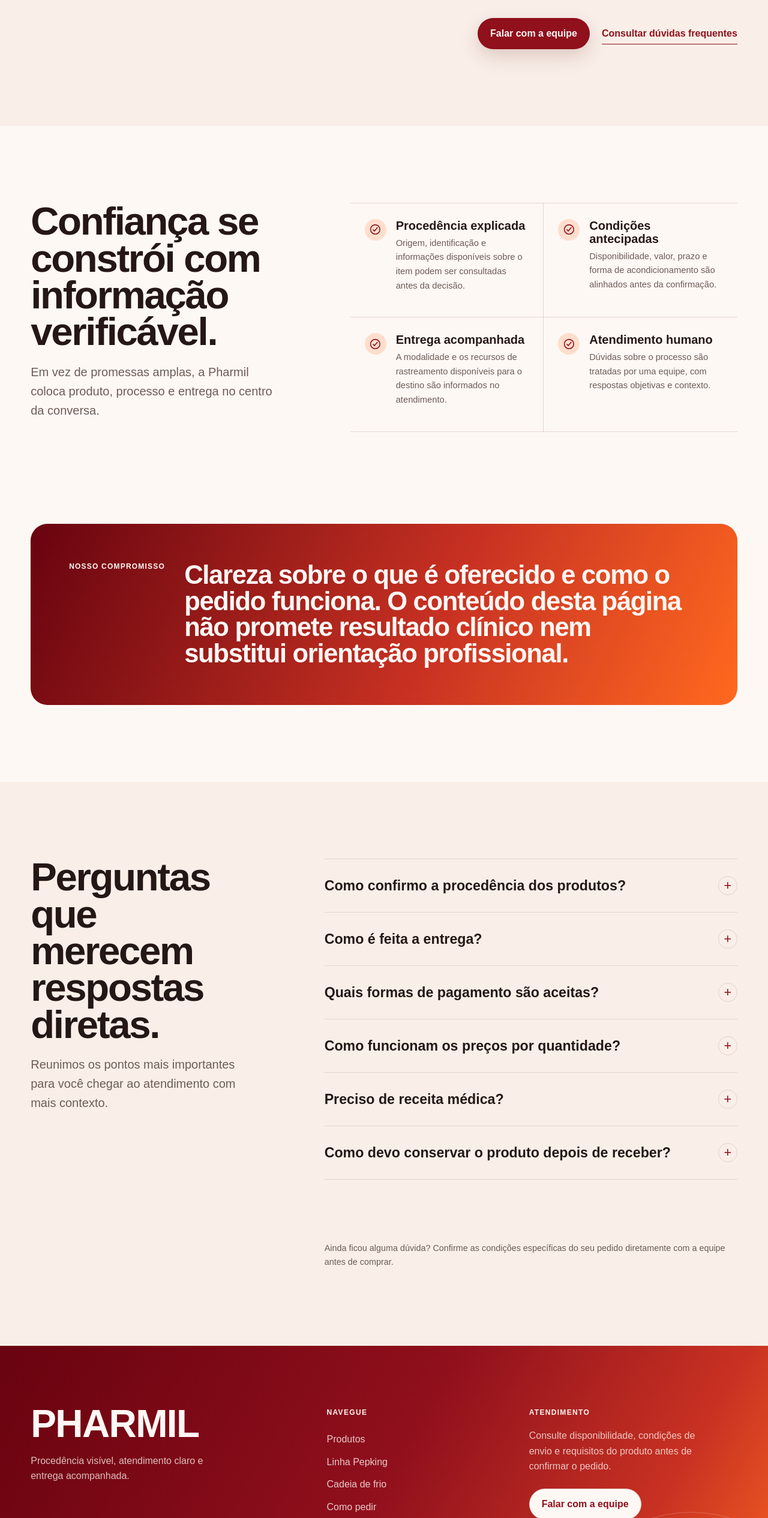
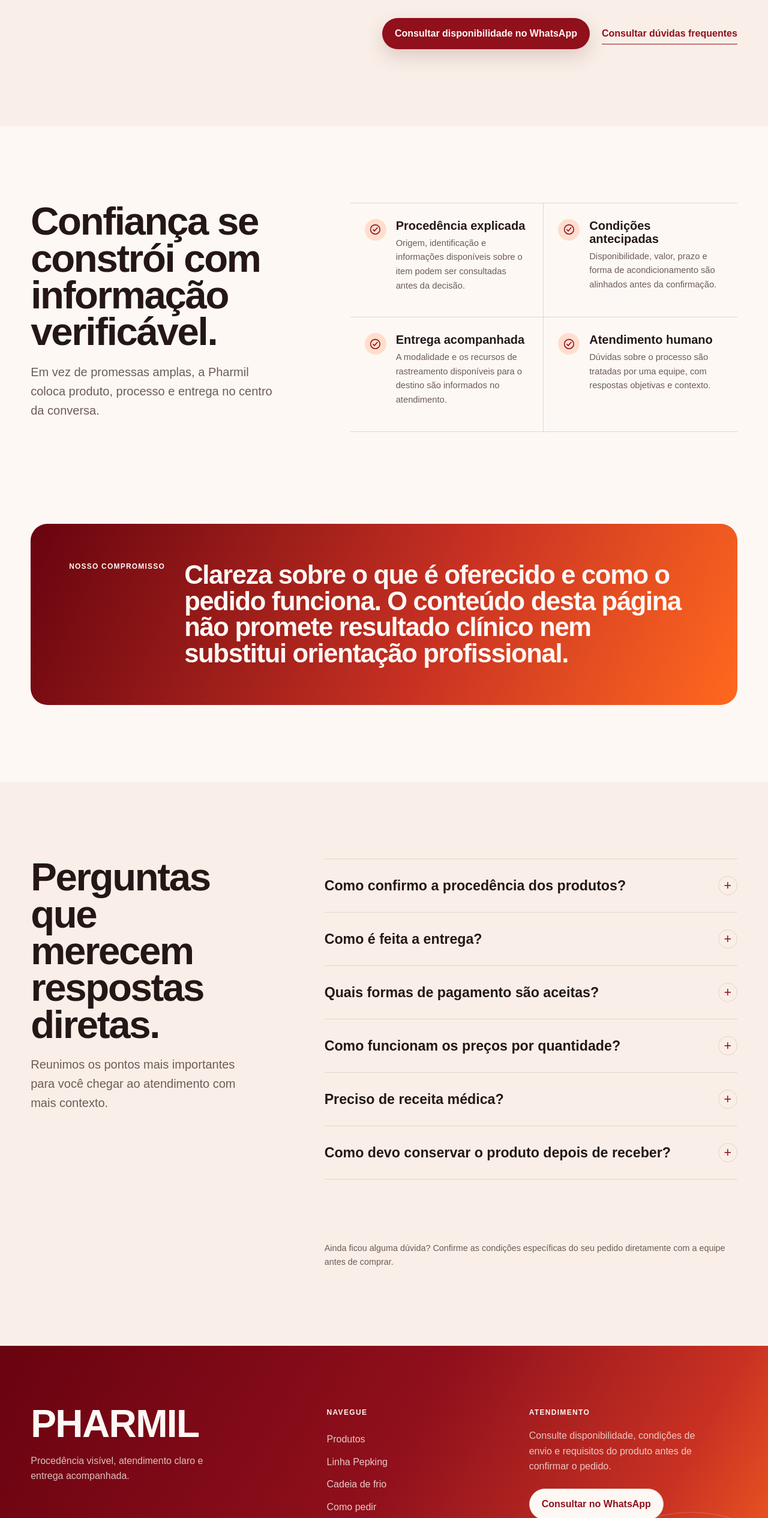
Before and after one commit to doctordicas2025/pharmil-landingpage, a Next.js app: page / in a window 1280 px wide. Shown: the part 4648-7178 px from the top of the page at 60% size. Built offline with nearby package versions, Linux system fonts and the light colour scheme; no server answers; a web font is replaced by a local one.

Commit message:
Configura contato pelo WhatsApp

```diff
--- a/components/sections/Footer.tsx
+++ b/components/sections/Footer.tsx
@@ -40,8 +40,13 @@ export default function Footer({ contactHref }: FooterProps) {
             antes de confirmar o pedido.
           </p>
           {contactHref ? (
-            <a className="button button--secondary" href={contactHref}>
-              Falar com a equipe
+            <a
+              className="button button--secondary"
+              href={contactHref}
+              rel="noopener noreferrer"
+              target="_blank"
+            >
+              Consultar no WhatsApp
             </a>
           ) : null}
         </div>
--- a/components/sections/OrderProcess.tsx
+++ b/components/sections/OrderProcess.tsx
@@ -54,8 +54,13 @@ export default function OrderProcess({ contactHref }: OrderProcessProps) {
 
         <div className="order-process-section__actions">
           {contactHref ? (
-            <a className="button button--primary" href={contactHref}>
-              Falar com a equipe
+            <a
+              className="button button--primary"
+              href={contactHref}
+              rel="noopener noreferrer"
+              target="_blank"
+            >
+              Consultar disponibilidade no WhatsApp
             </a>
           ) : null}
           <a className="text-link" href="#faq">
--- a/lib/site-config.ts
+++ b/lib/site-config.ts
@@ -1,4 +1,5 @@
 const localSiteUrl = "http://localhost:3000";
+const defaultContactUrl = "https://wa.me/5561999969091";
 
 function readHttpsUrl(value: string | undefined) {
   if (!value || !URL.canParse(value)) {
@@ -14,5 +15,8 @@ export function getSiteUrl() {
 }
 
 export function getContactHref() {
-  return readHttpsUrl(process.env.NEXT_PUBLIC_CONTACT_URL)?.toString();
+  return (
+    readHttpsUrl(process.env.NEXT_PUBLIC_CONTACT_URL)?.toString() ??
+    defaultContactUrl
+  );
 }
```
Also changed, not shown: 1 other file (tests, documents, lock files or other folders).
